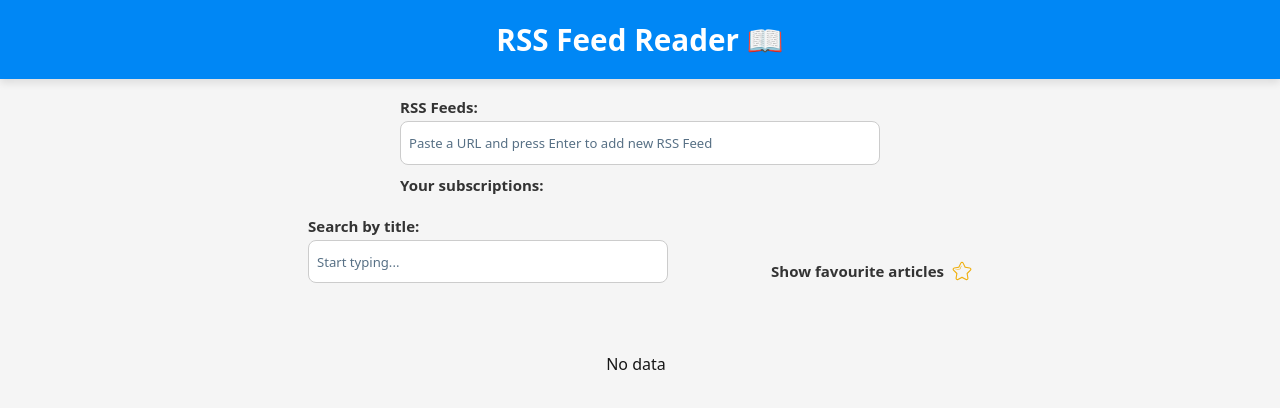
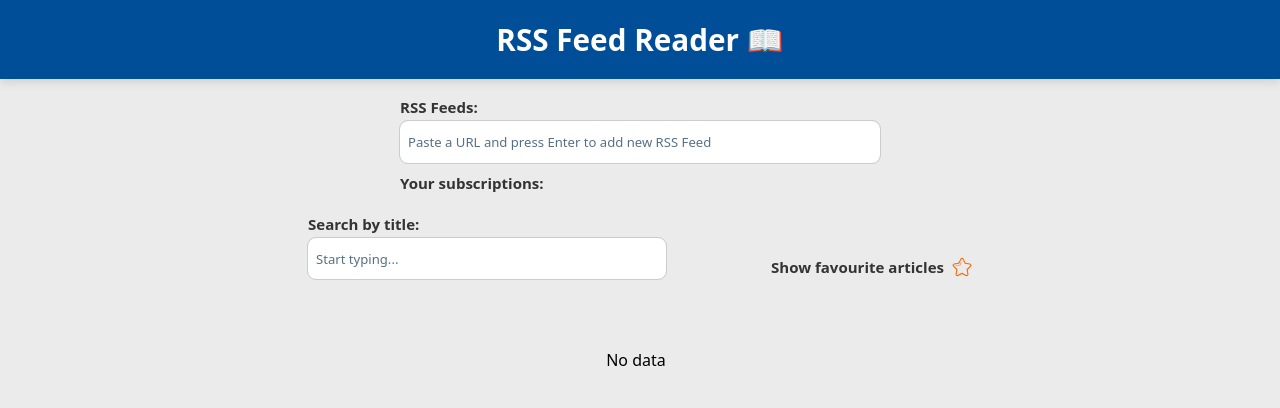
Before and after one commit to pablojakub/rssfeed, a Next.js app: page / in a window 1280 px wide. Shown: the top 408 px of the page. Built offline with nearby package versions, Linux system fonts and the light colour scheme.

Commit message:
Bug fixes (#1)

```diff
--- a/components/ArticleSummary/Bookmark/Bookmark.tsx
+++ b/components/ArticleSummary/Bookmark/Bookmark.tsx
@@ -5,15 +5,15 @@ import { BookmarkProps } from './Bookmark.types';
 
 export const OutlineStar = () => (
     <svg xmlns="http://www.w3.org/2000/svg" viewBox="0 0 72 72" id="Star">
-        <path d="M52.708 68.917a6.722 6.722 0 0 1-3.17-.795l-13.537-7.287-13.533 7.285c-2.194 1.17-4.944 1.012-6.964-.373-2.075-1.43-3.146-3.932-2.731-6.377l2.651-15.838-11.44-11.424c-1.758-1.75-2.353-4.288-1.551-6.623.798-2.314 2.817-3.978 5.271-4.342l15.562-2.313 6.759-14.033c1.089-2.256 3.435-3.713 5.976-3.713 2.543 0 4.888 1.458 5.974 3.713l6.761 14.033 15.56 2.314c2.452.363 4.473 2.025 5.272 4.338a6.375 6.375 0 0 1-1.549 6.627L56.575 45.532l2.654 15.84c.411 2.445-.66 4.947-2.729 6.373a6.699 6.699 0 0 1-3.792 1.172zM36.001 56.563c.326 0 .652.08.948.238l14.48 7.795a2.76 2.76 0 0 0 2.808-.15c.801-.551 1.204-1.477 1.047-2.412L52.46 45.176a2.002 2.002 0 0 1 .56-1.746l12.174-12.153a2.401 2.401 0 0 0 .591-2.495c-.308-.891-1.104-1.538-2.076-1.682L47.1 24.63a1.999 1.999 0 0 1-1.508-1.11L38.371 8.533c-.424-.881-1.354-1.449-2.37-1.449s-1.947.569-2.374 1.45L26.41 23.52a1.999 1.999 0 0 1-1.508 1.11L8.292 27.1c-.958.143-1.772.804-2.077 1.687-.3.873-.072 1.827.593 2.489L18.98 43.43c.458.457.666 1.107.56 1.746l-2.822 16.857c-.158.936.245 1.859 1.053 2.416.804.551 1.923.617 2.809.145l14.474-7.793c.295-.158.621-.238.947-.238z" fill="#efaf0d"></path>
-        <path d="M14.085 32.118a1.001 1.001 0 0 1-.159-1.987l.664-.108a.994.994 0 0 1 1.147.827 1 1 0 0 1-.827 1.147l-.664.108a.971.971 0 0 1-.161.013zm3.672-.596a1 1 0 0 1-.188-1.982l10.823-2.088 4.082-9.362a1 1 0 1 1 1.834.799l-4.293 9.845a1 1 0 0 1-.728.582l-11.34 2.188a.947.947 0 0 1-.19.018z" fill="#efaf0d"></path>
+        <path d="M52.708 68.917a6.722 6.722 0 0 1-3.17-.795l-13.537-7.287-13.533 7.285c-2.194 1.17-4.944 1.012-6.964-.373-2.075-1.43-3.146-3.932-2.731-6.377l2.651-15.838-11.44-11.424c-1.758-1.75-2.353-4.288-1.551-6.623.798-2.314 2.817-3.978 5.271-4.342l15.562-2.313 6.759-14.033c1.089-2.256 3.435-3.713 5.976-3.713 2.543 0 4.888 1.458 5.974 3.713l6.761 14.033 15.56 2.314c2.452.363 4.473 2.025 5.272 4.338a6.375 6.375 0 0 1-1.549 6.627L56.575 45.532l2.654 15.84c.411 2.445-.66 4.947-2.729 6.373a6.699 6.699 0 0 1-3.792 1.172zM36.001 56.563c.326 0 .652.08.948.238l14.48 7.795a2.76 2.76 0 0 0 2.808-.15c.801-.551 1.204-1.477 1.047-2.412L52.46 45.176a2.002 2.002 0 0 1 .56-1.746l12.174-12.153a2.401 2.401 0 0 0 .591-2.495c-.308-.891-1.104-1.538-2.076-1.682L47.1 24.63a1.999 1.999 0 0 1-1.508-1.11L38.371 8.533c-.424-.881-1.354-1.449-2.37-1.449s-1.947.569-2.374 1.45L26.41 23.52a1.999 1.999 0 0 1-1.508 1.11L8.292 27.1c-.958.143-1.772.804-2.077 1.687-.3.873-.072 1.827.593 2.489L18.98 43.43c.458.457.666 1.107.56 1.746l-2.822 16.857c-.158.936.245 1.859 1.053 2.416.804.551 1.923.617 2.809.145l14.474-7.793c.295-.158.621-.238.947-.238z" fill="#FF6700"></path>
+        <path d="M14.085 32.118a1.001 1.001 0 0 1-.159-1.987l.664-.108a.994.994 0 0 1 1.147.827 1 1 0 0 1-.827 1.147l-.664.108a.971.971 0 0 1-.161.013zm3.672-.596a1 1 0 0 1-.188-1.982l10.823-2.088 4.082-9.362a1 1 0 1 1 1.834.799l-4.293 9.845a1 1 0 0 1-.728.582l-11.34 2.188a.947.947 0 0 1-.19.018z" fill="#FF6700"></path>
     </svg>
 );
 
 export const FilledStar = () => (
     <svg xmlns="http://www.w3.org/2000/svg" viewBox="0 0 128 128" id="Star">
-        <g id="Layer_2" fill="#efaf0d">
-            <path id="Icons" d="M127.607 49.526a8.001 8.001 0 0 0-6.359-5.428l-33.826-5.341L71.23 4.575a8.001 8.001 0 0 0-14.461 0L40.578 38.757l-33.826 5.34a8 8 0 0 0-4.408 13.56L27.316 82.63l-7.162 35.802a8.001 8.001 0 0 0 11.73 8.562L64 109.152l32.115 17.842a8 8 0 0 0 11.73-8.562l-7.161-35.802 24.972-24.974a7.995 7.995 0 0 0 1.951-8.13z" fill="#efaf0d"></path>
+        <g id="Layer_2" fill="#FF6700">
+            <path id="Icons" d="M127.607 49.526a8.001 8.001 0 0 0-6.359-5.428l-33.826-5.341L71.23 4.575a8.001 8.001 0 0 0-14.461 0L40.578 38.757l-33.826 5.34a8 8 0 0 0-4.408 13.56L27.316 82.63l-7.162 35.802a8.001 8.001 0 0 0 11.73 8.562L64 109.152l32.115 17.842a8 8 0 0 0 11.73-8.562l-7.161-35.802 24.972-24.974a7.995 7.995 0 0 0 1.951-8.13z" fill="#FF6700"></path>
         </g>
     </svg>
 )
--- a/components/FeedChoser/FeedChoser.styled.ts
+++ b/components/FeedChoser/FeedChoser.styled.ts
@@ -5,15 +5,15 @@ export const Container = styled.div`
   font-family: sans-serif;
 `;
 
-export const Input = styled.input`
+export const Input = styled.input<{ error?: string | null }>`
   width: 100%;
   padding: ${({ theme }) => theme.layout.paddingInline};
   background: white;
   font-size: 1rem;
   color: black;
-  border: 1px solid #ccc;
   border-radius: 8px;
   box-sizing: border-box;
+  outline: 1px solid ${({ error }) => error ? 'red' : '#ccc'};
 
   &::placeholder {
     color: ${({ theme }) => theme.colors.secondary};
@@ -21,7 +21,7 @@ export const Input = styled.input`
   }
 
   &:focus-visible {
-    outline: 1px solid ${({ theme }) => theme.colors.primary};
+      outline: 1px solid ${({ theme }) => theme.colors.primary};
   }
 `;
 
--- a/components/FeedChoser/FeedChoser.tsx
+++ b/components/FeedChoser/FeedChoser.tsx
@@ -7,6 +7,11 @@ import { getInitialValueFromLocalStore, setValueToLocalStore } from '../utils';
 
 export const STORED_CHIPS_KEY = 'storedChips';
 export const STORED_FEEDS_KEY = 'storedFeeds';
+
+const RSSFeedUrls = [
+    'https://www.nasa.gov/technology/feed/',
+    'https://techcrunch.com/feed/',
+]
 
 const FeedChoser = (props: FeedChoserProps) => {
     const [inputValue, setInputValue] = useState('');
@@ -60,7 +65,6 @@ const FeedChoser = (props: FeedChoserProps) => {
             const newFeeds = prev.filter((feed) => feed.url !== urlToRemove);
             setValueToLocalStore(STORED_FEEDS_KEY, newFeeds);
             return newFeeds;
-
         });
     };
 
@@ -72,6 +76,14 @@ const FeedChoser = (props: FeedChoserProps) => {
         }
     };
 
+    const handlePromptClick = (url: string) => {
+        setError(null);
+        const newChips = [...props.subscriptions, { label: url, color: getRandomColor() }];
+        setValueToLocalStore(STORED_CHIPS_KEY, newChips);
+        props.onSubscriptionChange(newChips);
+        setFeedElements([{ url }]);
+    }
+
     return (
         <StyledFeedChoserWrapper>
             <Container>
@@ -79,7 +91,10 @@ const FeedChoser = (props: FeedChoserProps) => {
                 {error && (<ErrorLabel htmlFor="feed-input">{error}</ErrorLabel>)}
                 <Input
                     id='feed-input'
-                    type='url'
+                    key='feed-input'
+                    type='text'
+                    inputMode="text"
+                    enterKeyHint="go"
                     ref={inputRef}
                     value={inputValue}
                     onChange={(e) => setInputValue(e.target.value)}
@@ -87,6 +102,7 @@ const FeedChoser = (props: FeedChoserProps) => {
                     onFocus={() => setShowDropdown(true)}
                     onBlur={() => setTimeout(() => setShowDropdown(false), 150)}
                     placeholder="Paste a URL and press Enter to add new RSS Feed"
+                    error={error}
                 />
                 {showDropdown && feedElements.length > 0 && (
                     <Dropdown>
@@ -102,6 +118,21 @@ const FeedChoser = (props: FeedChoserProps) => {
                                 <DropdownRemove onClick={() => handleDeleteFromDropdown(feedElement.url)}>
                                     ×
                                 </DropdownRemove>
+                            </DropdownItem>
+                        ))}
+                    </Dropdown>
+                )}
+                {showDropdown && feedElements.length === 0 && (
+                    <Dropdown>
+                        <DropdownLabel>No idea? Try one of below items:</DropdownLabel>
+                        {RSSFeedUrls.map((feedElement, idx) => (
+                            <DropdownItem
+                                key={idx}
+                                isdisabled={'false'}
+                            >
+                                <DropdownText onClick={() => handlePromptClick(feedElement)}>
+                                    {feedElement}
+                                </DropdownText>
                             </DropdownItem>
                         ))}
                     </Dropdown>
--- a/components/FeedChoser/FeedChoser.utils.ts
+++ b/components/FeedChoser/FeedChoser.utils.ts
@@ -10,6 +10,8 @@ export const extractChips = (url: string) => {
 };
 
 export const getRandomColor = () => {
-    const hue = Math.floor(Math.random() * 360);
-    return `hsl(${hue}, 70%, 85%)`;
+    const hue = Math.floor(Math.random() * 10) + 210; // 210–220
+    const saturation = Math.floor(Math.random() * 10) + 45; // 45–55%
+    const lightness = Math.floor(Math.random() * 20) + 55; // 55–75%
+    return `hsl(${hue}, ${saturation}%, ${lightness}%)`;
 };
--- a/components/RSSFeed/FilterPanel/FilterPanel.tsx
+++ b/components/RSSFeed/FilterPanel/FilterPanel.tsx
@@ -19,7 +19,7 @@ const FilterPanel = (props: FilterPanelProps) => {
                 <Label htmlFor="search-input">Search by title:</Label>
                 <Input
                     id='search-input'
-                    type='url'
+                    key='filter-input'
                     onChange={onSearchChange}
                     placeholder="Start typing..."
                 />
--- a/components/RSSFeed/RSSFeed.styled.ts
+++ b/components/RSSFeed/RSSFeed.styled.ts
@@ -44,7 +44,7 @@ export const StyledHeader = styled.h1`
 
 export const ArticleSummaryWrapper = styled.div`
     grid-column: breakout;
-    height: 63vh;
+    height: 62vh;
     display: grid;
     grid-auto-rows: 130px;
     gap: 8px;
@@ -57,7 +57,7 @@ export const ArticleSummaryWrapper = styled.div`
     &::after {
         content: '';
         position: sticky;
-        background: linear-gradient(0deg, hsl(0, 0%, 96%) 30%, transparent 70%);
+        background: linear-gradient(0deg, #EBEBEB, transparent 70%);
         width: 100%;
         height: 35px;
         bottom: 0;
@@ -80,7 +80,7 @@ export const ArticleSummaryWrapper = styled.div`
     }
 
      @media (max-width: ${BREAKPOINTS.LAPTOP}) {
-        height: 53vh;
+        height: 52vh;
     }
 
      @media (max-width: ${BREAKPOINTS.TABLET}) {
@@ -142,4 +142,5 @@ export const Message = styled.div<{ showmessage: string }>`
 export const NoDataWrapper = styled.div`
     display: grid;
     place-content: center;
+    color: black;
 `;
--- a/lib/utils.ts
+++ b/lib/utils.ts
@@ -2,9 +2,9 @@ import { DefaultTheme } from "styled-components";
 
 const getTheme = () => ({
     colors: {
-        primary: 'hsl(207, 100%, 48%)',
+        primary: '#004E98',
         secondary: 'hsl(207, 21%, 43%)',
-        background: 'hsl(0, 0%, 96%)',
+        background: '#EBEBEB',
         labelColor: '#333',
         errorLabelColor: 'red',
         scrollBarColor: 'hsl(220, 14%, 58%)',
```
